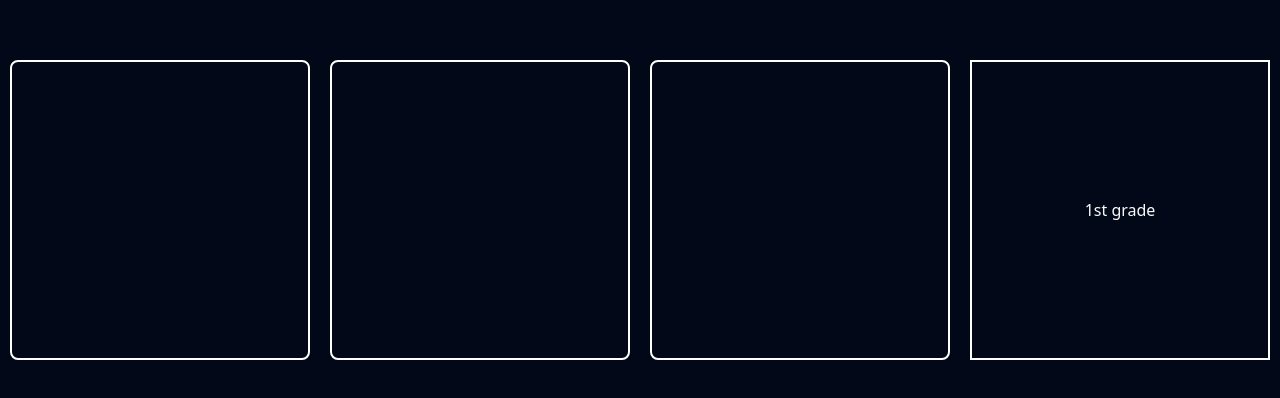
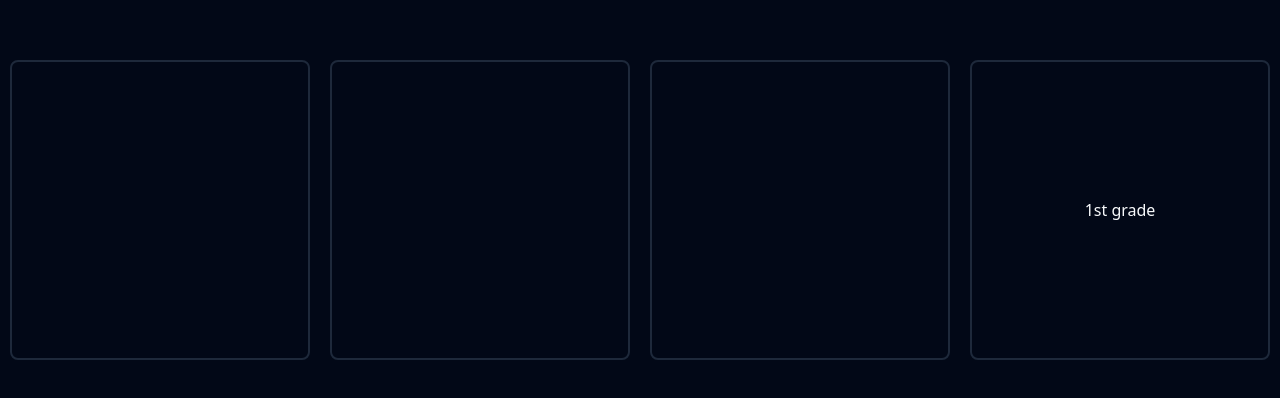
Before and after one commit to IOTeamDev/fcisLOL, a Next.js app: page /years in a window 1280 px wide. Shown: the part 190-588 px from the top of the page. Built offline with nearby package versions, Linux system fonts and the light colour scheme.

Commit message:
Made cards theme compatible

```diff
--- a/src/app/years/first-year/2/page.tsx
+++ b/src/app/years/first-year/2/page.tsx
@@ -1,4 +1,4 @@
-import Link from "next/link";
+import LinkCard from "@/src/components/LinkCard";
 import React from "react";
 
 function convertAndLowerCase(inputString: string): string {
@@ -17,17 +17,16 @@ const page = () => {
 	];
 
 	return (
-		<div className="min-w-sreen h-screen flex justify-center items-center   ">
+		<div className="min-w-sreen min-h-screen flex justify-center items-center  p-3 ">
 			<div className="grid grid-cols-4 max-xl:grid-cols-2 max-md:grid-cols-1  gap-5 ">
 				{avaliableSubjects.map((subject, index) => (
 					<>
-						<Link
+						<LinkCard
 							key={index}
 							href={`/first-year/1/${convertAndLowerCase(subject)}`}
-							className="min-h-[300px] p-10 flex justify-center items-center min-w-[300px] broder border-2 border-white   "
 						>
 							<p>{subject}</p>
-						</Link>
+						</LinkCard>
 					</>
 				))}
 			</div>
--- a/src/app/years/first-year/page.tsx
+++ b/src/app/years/first-year/page.tsx
@@ -1,22 +1,16 @@
-import Link from "next/link";
+import LinkCard from "@/src/components/LinkCard";
 import React from "react";
 
 const page = () => {
 	return (
 		<div className="min-w-sreen h-screen flex justify-center items-center   ">
 			<div className="grid grid-cols-2 max-md:grid-cols-1  gap-5 ">
-				<Link
-					href="/years/first-year/1"
-					className="min-h-[300px] flex justify-center items-center min-w-[300px] broder border-2 border-white   "
-				>
+				<LinkCard href="/years/first-year/1">
 					<p>first semester </p>
-				</Link>
-				<Link
-					href="/years/first-year/2"
-					className="min-h-[300px] flex justify-center items-center min-w-[300px] broder border-2 border-white   "
-				>
+				</LinkCard>
+				<LinkCard href="/years/first-year/2">
 					<p>second semester </p>
-				</Link>
+				</LinkCard>
 			</div>
 		</div>
 	);
--- a/src/app/years/page.tsx
+++ b/src/app/years/page.tsx
@@ -1,19 +1,17 @@
 import React from "react";
-import Link from "next/link";
+import Card from "@/src/components/Card";
+import LinkCard from "@/src/components/LinkCard";
 
 const page = () => {
 	return (
 		<div className="min-w-sreen h-screen flex justify-center items-center   ">
 			<div className="grid grid-cols-4 max-xl:grid-cols-2 max-md:grid-cols-1  gap-5 ">
-				<div className=" duration-100 hover:scale-105 min-h-[300px] min-w-[300px] rounded-lg  broder border-2 border-white   "></div>
-				<div className=" duration-100 hover:scale-105 min-h-[300px] min-w-[300px] rounded-lg  broder border-2 border-white   "></div>
-				<div className=" duration-100 hover:scale-105 min-h-[300px] min-w-[300px] rounded-lg  broder border-2 border-white   "></div>
-				<Link
-					href="./years/first-year"
-					className="min-h-[300px] flex justify-center items-center min-w-[300px] broder border-2 border-white   "
-				>
+				<Card> </Card>
+				<Card> </Card>
+				<Card> </Card>
+				<LinkCard href="/years/first-year">
 					<p>1st grade </p>
-				</Link>
+				</LinkCard>
 			</div>
 		</div>
 	);
--- /dev/null
+++ b/src/components/Card.tsx
@@ -0,0 +1,9 @@
+const Card = ({ children }: { children: any }) => {
+	return (
+		<div className=" duration-100 hover:scale-105 min-h-[300px] min-w-[300px] rounded-lg flex justify-center items-center  border-2    ">
+			{children}
+		</div>
+	);
+};
+
+export default Card;
--- /dev/null
+++ b/src/components/LinkCard.tsx
@@ -0,0 +1,14 @@
+import Link from "next/link";
+
+const LinkCard = ({ children, href }: { children: any; href: string }) => {
+	return (
+		<Link
+			href={href}
+			className=" duration-100 hover:scale-105 min-h-[300px] p-4 min-w-[300px] rounded-lg flex justify-center items-center border-2  "
+		>
+			{children}
+		</Link>
+	);
+};
+
+export default LinkCard;
```
